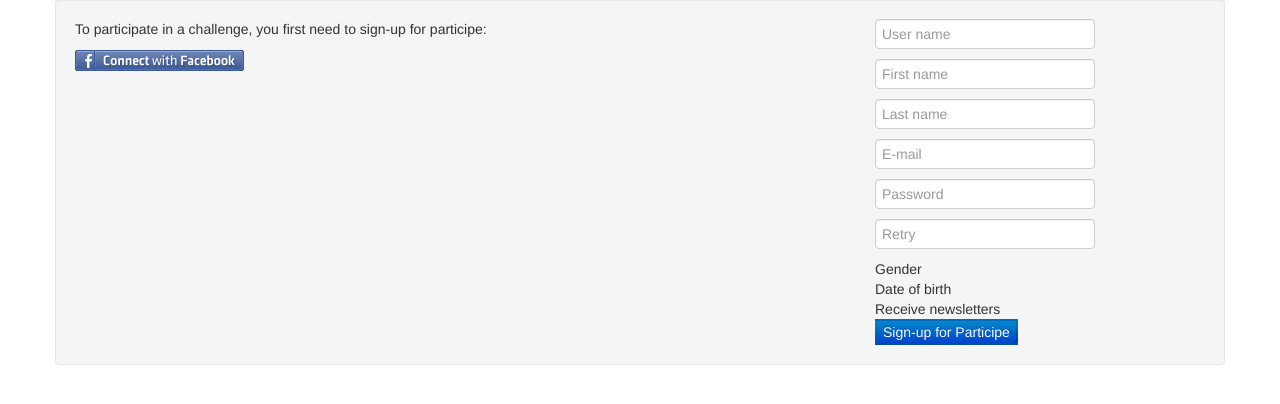
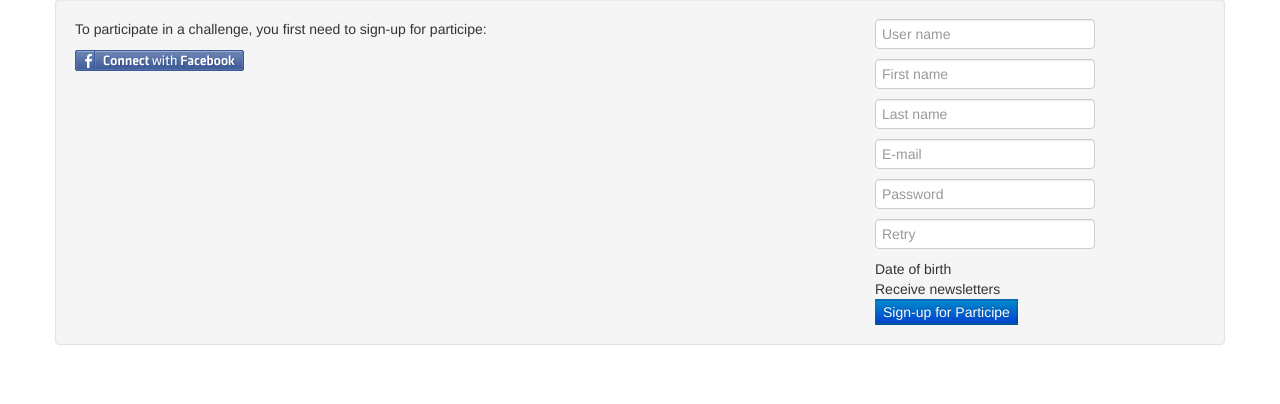
Before and after one commit to Participe/MVP, a Django app: page /accounts/signup/ in a window 1280 px wide. Shown: the part 152-556 px from the top of the page. Run offline with Django 3.2, Linux system fonts and the light colour scheme; parts of the project's set-up code (start-up, migrations or seed data) failed here and were passed over; some libraries are stand-ins or nearby versions.

Commit message:
#10 remove gender field

```diff
--- a/participe/account/forms.py
+++ b/participe/account/forms.py
@@ -42,7 +42,8 @@
     class Meta:
         model = UserProfile
         fields = ["address_1", "address_2", "postal_code", "city", "country",
-            "gender", "birth_day", "phone_number", "receive_newsletter",]
+            #"gender",
+            "birth_day", "phone_number", "receive_newsletter",]
         widgets = {
             "address_1": forms.TextInput(attrs={"placeholder": "Address 1"}),
             "address_2": forms.TextInput(attrs={"placeholder": "Address 2"}),
@@ -50,7 +51,7 @@
                     "placeholder": "Postal code"}),
             "city": forms.TextInput(attrs={"placeholder": "City"}),
             "country": forms.Select(),
-            "gender": forms.Select(attrs={"class": "input-small"}),
+            #"gender": forms.Select(attrs={"class": "input-small"}),
             "birth_day": widgets.DateInput(attrs={"class": "input-small"}),
             "phone_number": forms.TextInput(attrs={
                     "placeholder": "Phone number"}),
@@ -82,7 +83,8 @@
         model = UserProfile
         fields = ["username", "first_name", "last_name", "email",
             "address_1", "address_2", "postal_code", "city", "country",
-            "gender", "birth_day", "phone_number", "receive_newsletter",]
+            #"gender",
+            "birth_day", "phone_number", "receive_newsletter",]
         widgets = {
             "address_1": forms.TextInput(attrs={"placeholder": "Address 1"}),
             "address_2": forms.TextInput(attrs={"placeholder": "Address 2"}),
@@ -90,7 +92,7 @@
                     "placeholder": "Postal code"}),
             "city": forms.TextInput(attrs={"placeholder": "City"}),
             "country": forms.Select(),
-            "gender": forms.Select(attrs={"class": "input-small"}),
+            #"gender": forms.Select(attrs={"class": "input-small"}),
             "birth_day": widgets.DateInput(attrs={"class": "input-small"}),
             "phone_number": forms.TextInput(attrs={
                     "placeholder": "Phone number"}),
--- a/participe/account/models.py
+++ b/participe/account/models.py
@@ -21,9 +21,7 @@
     country = CountryField()
 
     gender = models.CharField(
-            max_length=2,
-            choices=gender_choices,
-            default="M")
+            max_length=2, choices=gender_choices, default="M")
 
     birth_day = models.DateField()
     phone_number = models.CharField(max_length=15, blank=True, default='')
--- a/participe/account/templates/account_profile.html
+++ b/participe/account/templates/account_profile.html
@@ -22,7 +22,7 @@
                         <div class=""><b>Postal code:</b> {{ profile.postal_code }}</div>
                         <div class=""><b>City:</b> {{ profile.city }}</div>
                         <div class=""><b>Country:</b> {{ profile.country }}</div>
-                        <div class=""><b>Gender:</b> {{ profile.gender }}</div>
+                        {% comment %}<div class=""><b>Gender:</b> {{ profile.gender }}</div>{% endcomment %}
                         <div class=""><b>Date of birth:</b> {{ profile.birth_day }}</div>
                         <div class=""><b>Phone number:</b> {{ profile.phone_number }}</div>
                     </div>
--- a/participe/account/templates/account_signup.html
+++ b/participe/account/templates/account_signup.html
@@ -47,7 +47,7 @@
                         <div {% if pform.postal_code.errors %}class="control-group error"{% else %}class="input"{% endif %}>{{ pform.postal_code }}</div>
                         <div {% if pform.city.errors %}class="control-group error"{% else %}class="input"{% endif %}>{{ pform.city }}</div>
                         <div {% if pform.country.errors %}class="control-group error"{% else %}class="input"{% endif %}>{{ pform.country }}</div>
-                        <div {% if pform.gender.errors %}class="control-group error"{% else %}class="input"{% endif %}>Gender {{ pform.gender }}</div>
+                        {% comment %}<div {% if pform.gender.errors %}class="control-group error"{% else %}class="input"{% endif %}>Gender {{ pform.gender }}</div>{% endcomment %}
                         <div {% if pform.birth_day.errors %}class="control-group error"{% else %}class="input"{% endif %}>Date of birth {{ pform.birth_day }}</div>
                         <div {% if pform.phone_number.errors %}class="control-group error"{% else %}class="input"{% endif %}>{{ pform.phone_number }}</div>
                         <div class="input">{{ pform.receive_newsletter }} Receive newsletters</div>
```
Also changed, not shown: participe/account/templates/account_edit.html (line endings or trailing spaces).
